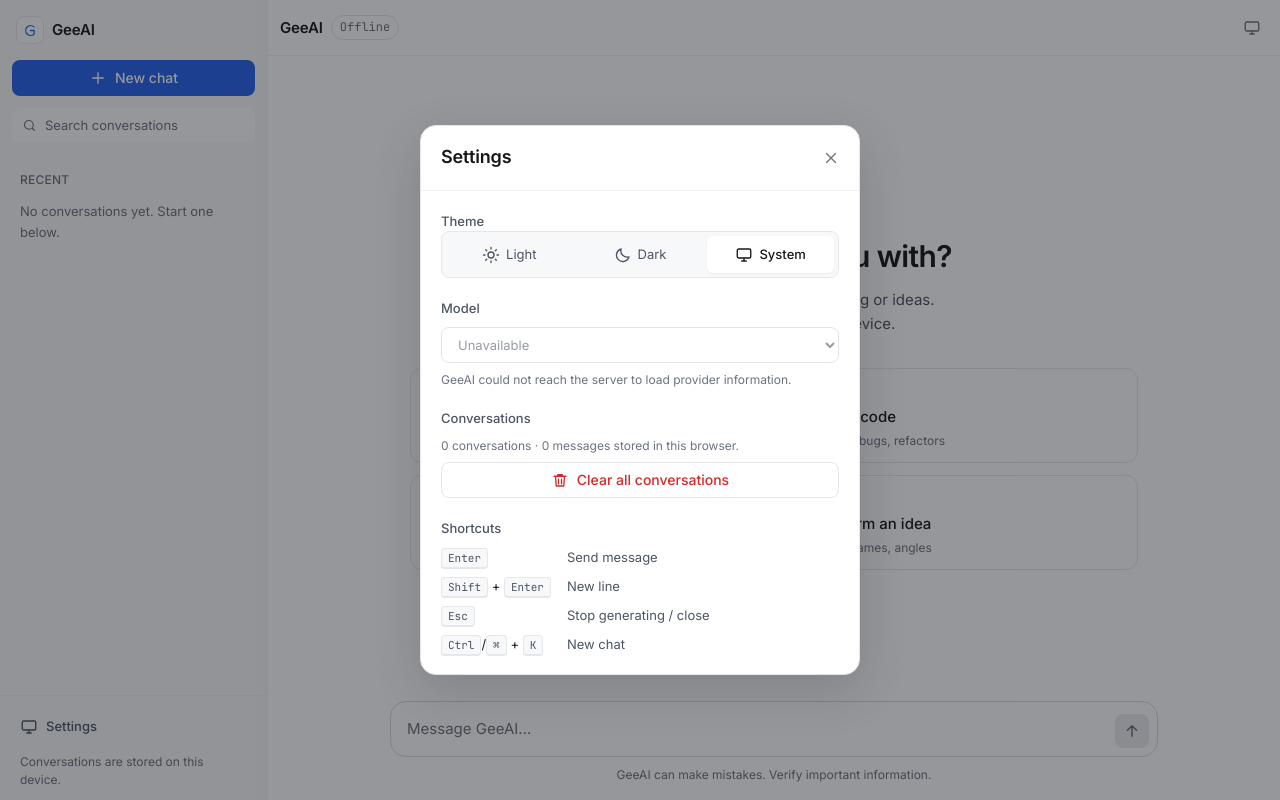
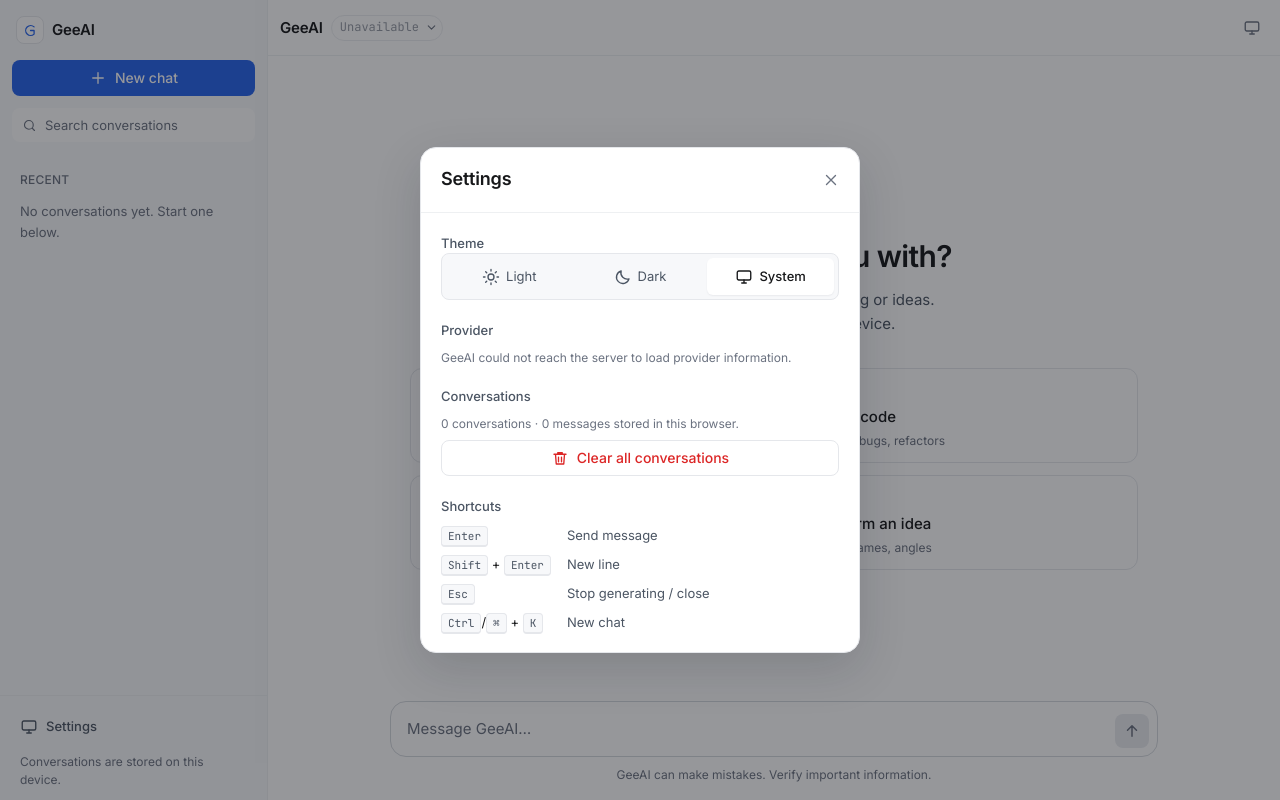
Before and after one commit to isitGee/geeAI, a website with bundled scripts: page index.html in a window 1280 px wide. Both pictures are taken after a click on the button "Settings". Built offline with nearby package versions, Linux system fonts and the light colour scheme; files whose address does not match are found by name.

Commit message:
Add topbar model switcher (driven by /api/info, persisted)
Co-authored-by: arena-agent <297053741+arena-agent@users.noreply.github.com>

```diff
--- a/index.html
+++ b/index.html
@@ -167,6 +167,9 @@
             stroke-linejoin="round"
           />
         </symbol>
+        <symbol id="i-chevron" viewBox="0 0 24 24">
+          <path d="m6 9 6 6 6-6" fill="none" stroke="currentColor" stroke-width="2" stroke-linecap="round" stroke-linejoin="round" />
+        </symbol>
         <symbol id="i-chart" viewBox="0 0 24 24">
           <path d="M4 20h16M7 20V9M12 20V4M17 20v-7" fill="none" stroke="currentColor" stroke-width="1.8" stroke-linecap="round" />
         </symbol>
@@ -236,7 +239,11 @@
           </button>
 
           <h1 class="topbar__title" id="topbarTitle">GeeAI</h1>
-          <span class="topbar__model" id="modelBadge">—</span>
+
+          <span class="model-switch">
+            <select class="model-switch__select" id="modelSelect" aria-label="Model"></select>
+            <svg class="icon model-switch__chevron" aria-hidden="true"><use href="#i-chevron" /></svg>
+          </span>
 
           <div class="topbar__spacer"></div>
 
@@ -348,8 +355,7 @@
           </section>
 
           <section class="field">
-            <label class="field__label" for="modelSelect">Model</label>
-            <select class="select" id="modelSelect"></select>
+            <p class="field__label">Provider</p>
             <p class="field__hint" id="modelHint"></p>
           </section>
 
--- a/js/main.js
+++ b/js/main.js
@@ -34,7 +34,6 @@ const dom = {
   historyEmpty: document.getElementById('historyEmpty'),
   settingsBtn: document.getElementById('settingsBtn'),
   topbarTitle: document.getElementById('topbarTitle'),
-  modelBadge: document.getElementById('modelBadge'),
   themeToggle: document.getElementById('themeToggle'),
   chatScroll: document.getElementById('chatScroll'),
   emptyState: document.getElementById('emptyState'),
@@ -503,33 +502,37 @@ function closeDrawer({ restoreFocus = true } = {}) {
 /* Settings                                                                   */
 /* -------------------------------------------------------------------------- */
 
+/** Populates the topbar model switcher and the provider line in Settings. */
 function updateProviderUi() {
   const provider = state.info?.provider;
 
   if (!provider) {
-    dom.modelBadge.textContent = 'Offline';
-    dom.modelBadge.title = 'Could not load provider information';
     dom.modelSelect.disabled = true;
     dom.modelSelect.replaceChildren(new Option('Unavailable', ''));
+    dom.modelSelect.title = 'Could not load provider information';
     dom.modelHint.textContent = 'GeeAI could not reach the server to load provider information.';
     return;
   }
 
   const model = currentModel() || provider.defaultModel;
-  dom.modelBadge.textContent = provider.configured ? model : 'Not connected';
-  dom.modelBadge.title = provider.configured
-    ? `${provider.label} · ${model}`
-    : 'No AI provider key configured on the server';
+  const options = provider.configured ? provider.models : [model];
+  const signature = `${provider.name}|${provider.configured}|${options.join(',')}`;
 
-  if (dom.modelSelect.dataset.provider !== provider.name) {
-    dom.modelSelect.dataset.provider = provider.name;
-    dom.modelSelect.replaceChildren(...provider.models.map((name) => new Option(name, name)));
+  if (dom.modelSelect.dataset.signature !== signature) {
+    dom.modelSelect.dataset.signature = signature;
+    dom.modelSelect.replaceChildren(
+      ...options.map((name) => new Option(provider.configured ? name : 'Not connected', name)),
+    );
   }
+
   dom.modelSelect.value = model;
   dom.modelSelect.disabled = !provider.configured;
+  dom.modelSelect.title = provider.configured
+    ? `${provider.label} · ${model}`
+    : 'No AI provider key is configured on the server';
 
   dom.modelHint.textContent = provider.configured
-    ? `${provider.label} · responses are generated server-side and streamed to this page.`
+    ? `${provider.label} · ${model}. Responses are generated server-side and streamed to this page.`
     : `${provider.label} is selected, but no API key is configured on the server. Add GEMINI_API_KEY in the project environment, then reload.`;
 }
 
--- a/style.css
+++ b/style.css
@@ -701,18 +701,50 @@ a {
   text-overflow: ellipsis;
 }
 
-.topbar__model {
+/* --- Model switcher ------------------------------------------------------- */
+
+.model-switch {
+  position: relative;
+  display: inline-flex;
   flex: none;
-  max-width: 40%;
-  padding: 2px var(--space-2);
-  overflow: hidden;
-  text-overflow: ellipsis;
+  align-items: center;
+  max-width: 42%;
+}
+
+.model-switch__select {
+  width: 100%;
+  height: 26px;
+  padding: 0 22px 0 var(--space-2);
   border: 1px solid var(--color-border);
   border-radius: var(--radius-pill);
-  color: var(--color-text-muted);
+  background: var(--color-surface);
+  color: var(--color-text-secondary);
+  font-family: var(--font-mono);
   font-size: var(--fs-caption);
-  font-family: var(--font-mono);
-  white-space: nowrap;
+  text-overflow: ellipsis;
+  appearance: none;
+  -webkit-appearance: none;
+  cursor: pointer;
+  transition: border-color var(--duration-fast) var(--ease), color var(--duration-fast) var(--ease);
+}
+
+.model-switch__select:hover:not(:disabled) {
+  border-color: var(--color-border-strong);
+  color: var(--color-text);
+}
+
+.model-switch__select:disabled {
+  color: var(--color-text-muted);
+  cursor: not-allowed;
+}
+
+.model-switch__chevron {
+  position: absolute;
+  right: 5px;
+  width: 13px;
+  height: 13px;
+  color: var(--color-text-muted);
+  pointer-events: none;
 }
 
 .topbar__spacer {
@@ -1554,8 +1586,12 @@ kbd {
     display: inline-flex;
   }
 
-  .topbar__model {
-    display: none;
+  .model-switch {
+    max-width: 46%;
+  }
+
+  .model-switch__select {
+    height: 28px;
   }
 
   .chat__inner {
```
Also changed, not shown: DESIGN.md (+25 -1 lines), README.md.
